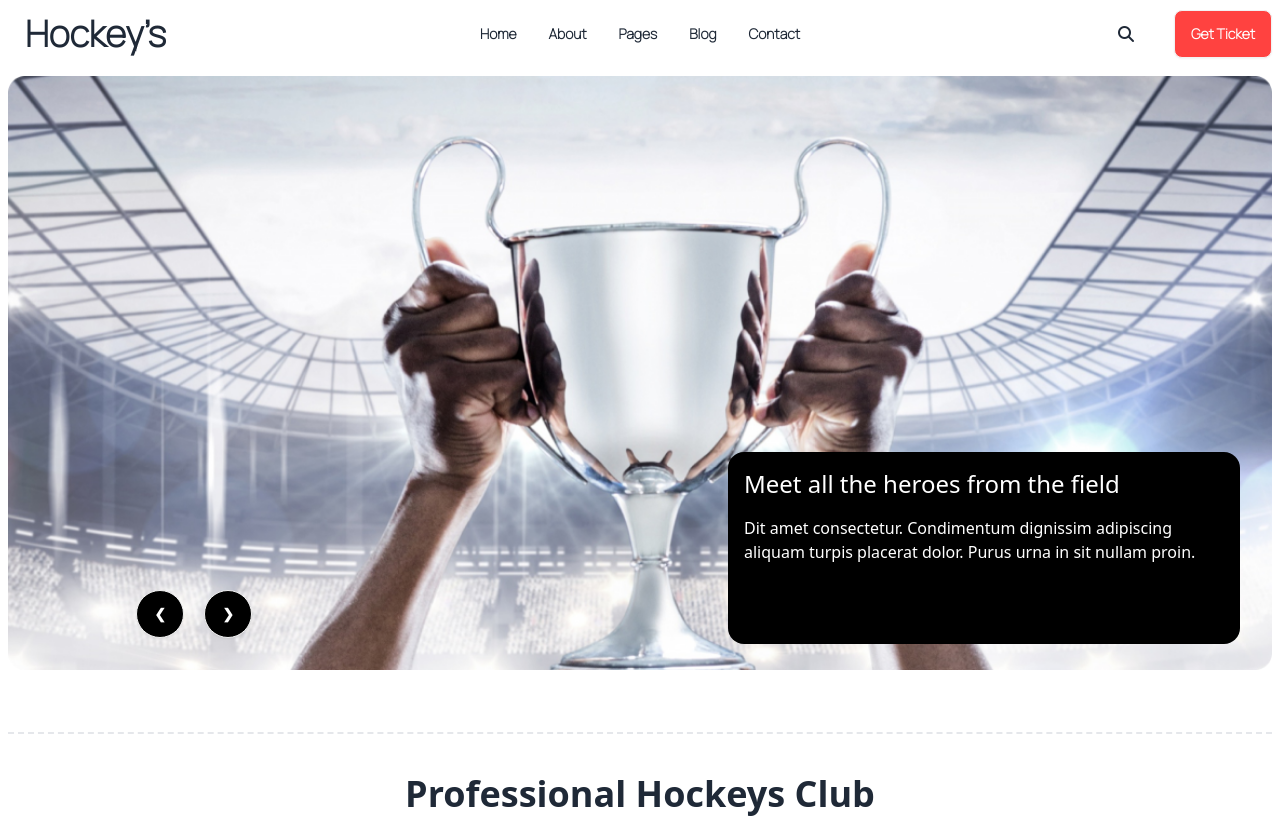
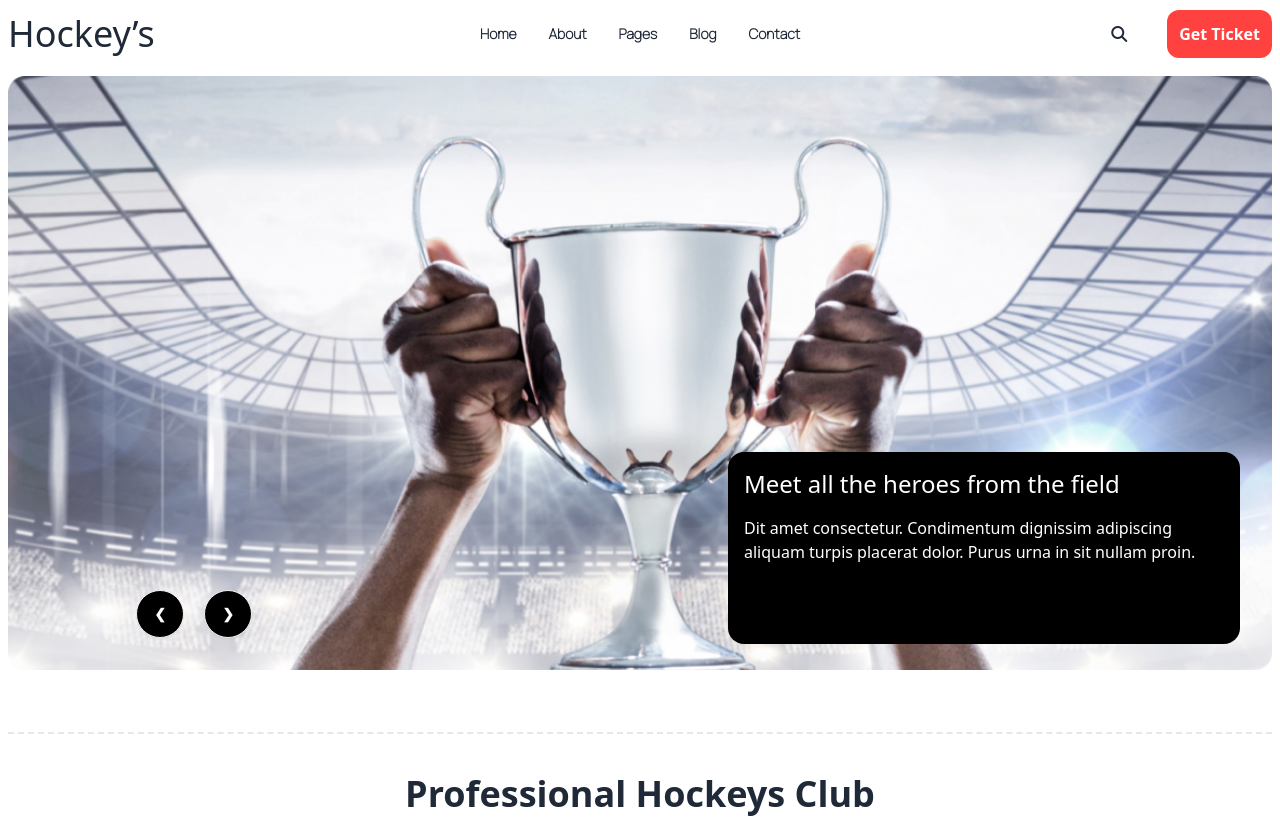
Before and after one commit to aj611213/Assignment-03, a plain HTML site: page index.html in a window 1280 px wide. Shown: the top 818 px of the page. Drawn offline with nearby package versions, Linux system fonts and the light colour scheme.

Commit message:
update done

```diff
--- a/index.html
+++ b/index.html
@@ -67,7 +67,7 @@
                             <li><a>Contact</a></li>
                         </ul>
                     </div>
-                    <a class="btn btn-ghost text-4xl font-black manrope-font">Hockey’s</a>
+                    <a class="text-bold text-4xl font-manrope-font">Hockey’s</a>
                 </div>
                 <div class="navbar-center hidden lg:flex">
                     <ul class="menu menu-horizontal px-1 font-bold manrope-font">
@@ -80,7 +80,7 @@
                 </div>
                 <div class="navbar-end">
                     <div class="lg:block hidden"><i class="fa-solid fa-magnifying-glass mr-10"></i></div>
-                    <a class="btn bg-btn-color text-white manrope-font">Get Ticket</a>
+                    <a class="bg-[#FF4240] text-white border-none p-3 rounded-xl font-semibold">Get Ticket</a>
                 </div>
             </div>
         </nav>
```
